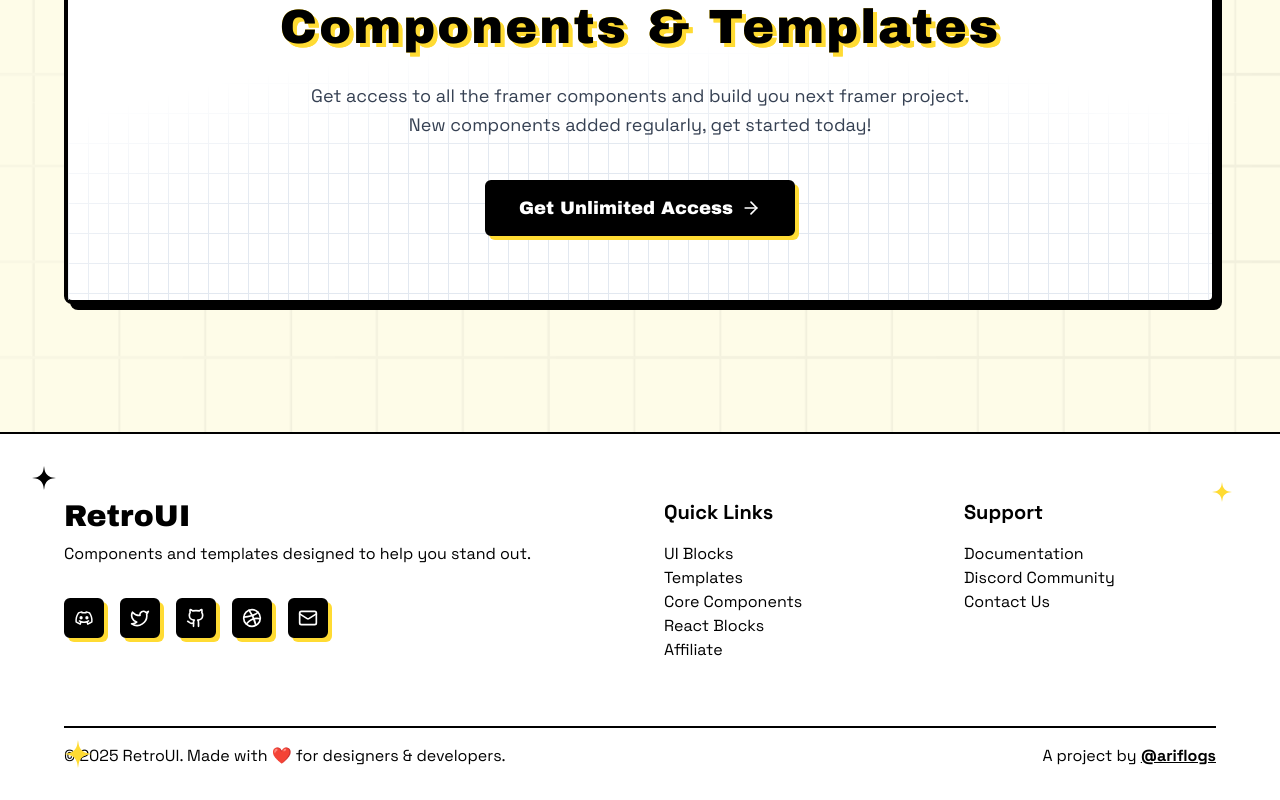
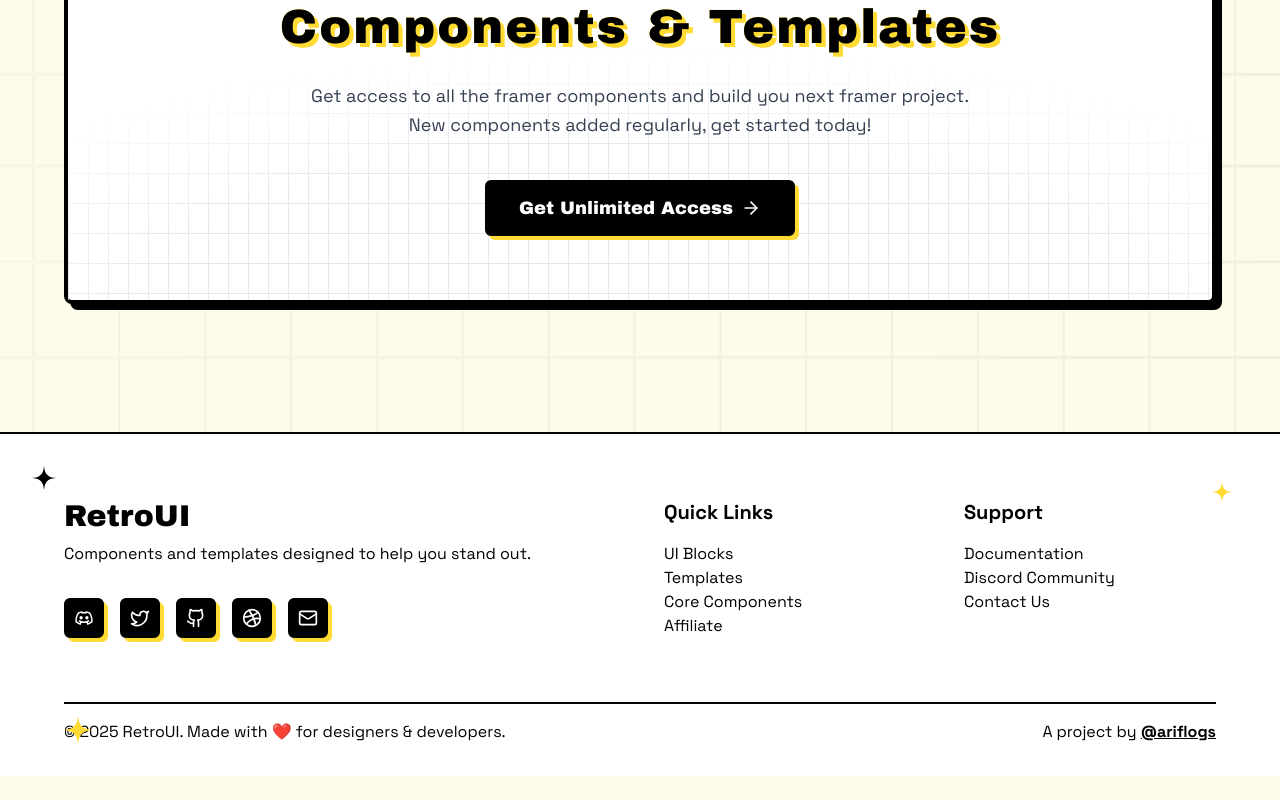
Before and after one commit to ariflogs/retroui-pro-client, a React (Vite) app: page / in a window 1280 px wide. Shown: the part 3329-4129 px from the top of the page. After the commit the page ends 4105 px from the top, so only its background shows below. Built offline with nearby package versions, Linux system fonts and the light colour scheme.

Commit message:
removed dist

```diff
--- a/src/components/Footer.tsx
+++ b/src/components/Footer.tsx
@@ -51,7 +51,7 @@ export default function Footer() {
                   <Dribbble className="h-5 w-5" />
                 </Button>
               </a>
-              <a href="mailto:arif@retroui.com" target="_blank">
+              <a href="mailto:arif@retroui.dev" target="_blank">
                 <Button variant="secondary" size="icon">
                   <Mail className="h-5 w-5" />
                 </Button>
@@ -66,12 +66,10 @@ export default function Footer() {
             </Text>
             <div className="space-y-2">
               {[
-                { name: "UI Blocks", href: "/react-blocks" },
+                { name: "UI Blocks", href: "/blocks" },
                 { name: "Templates", href: "/templates" },
                 { name: "Core Components", href: "https://retroui.dev/docs/components/button" },
-                { name: "React Blocks", href: "/react-blocks" },
                 { name: "Affiliate", href: "/affiliate" },
-
               ].map((link) => (
                 <Link key={link.name} to={link.href}>
                   <Text className="hover:font-bold transition-all hover:translate-x-1">
@@ -91,7 +89,7 @@ export default function Footer() {
               {[
                 { name: "Documentation", href: "https://retroui.dev/docs" },
                 { name: "Discord Community", href: "https://discord.gg/Jum3NJxK6Q" },
-                { name: "Contact Us", href: "mailto:arif@retroui.com" },
+                { name: "Contact Us", href: "mailto:arif@retroui.dev" },
               ].map((link) => (
                 <Link key={link.name} to={link.href}>
                   <Text className="hover:font-bold transition-all hover:translate-x-1">
```
Also changed, not shown: 223 other files (tests, documents, lock files or other folders).
